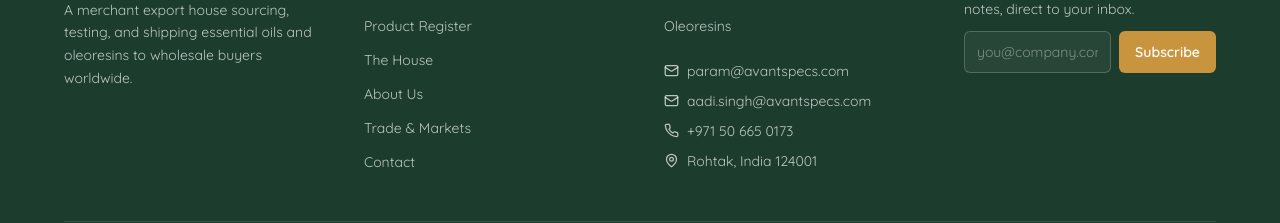
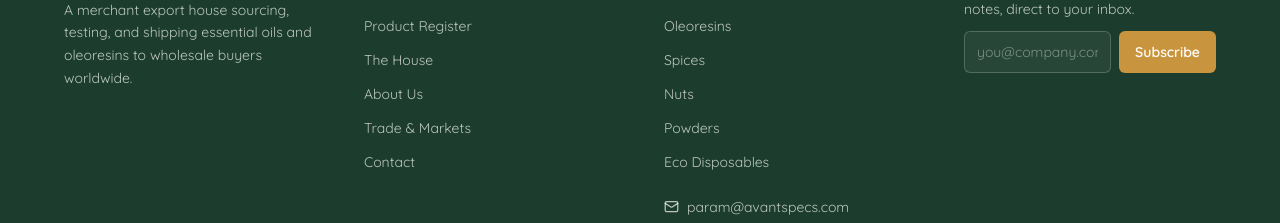
Before and after one commit to param241106-art/AvantSpecs, a React (Vite) app: page / in a window 1280 px wide. Shown: the part 5918-6141 px from the top of the page. Built offline with nearby package versions, Linux system fonts and the light colour scheme; no server answers.

Commit message:
Add Spices, Nuts, Powders, Eco Disposables to footer Categories list
The footer only linked the two original categories, so the new SKU
categories added earlier had no entry point from the footer.

```diff
--- a/src/components/Footer.tsx
+++ b/src/components/Footer.tsx
@@ -17,6 +17,10 @@ const navLinks: { label: string; route: Route }[] = [
 const categoryLinks: { label: string; route: Route }[] = [
   { label: 'Essential Oils', route: 'register' },
   { label: 'Oleoresins', route: 'register' },
+  { label: 'Spices', route: 'register' },
+  { label: 'Nuts', route: 'register' },
+  { label: 'Powders', route: 'register' },
+  { label: 'Eco Disposables', route: 'register' },
 ];
 
 export function Footer() {
```
